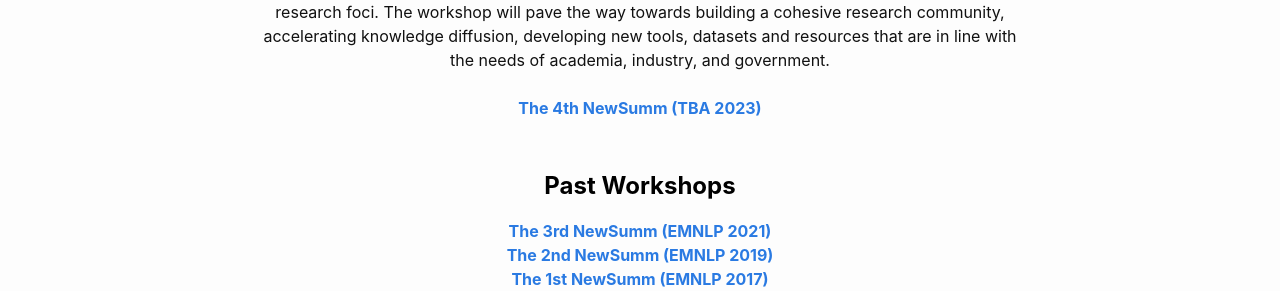
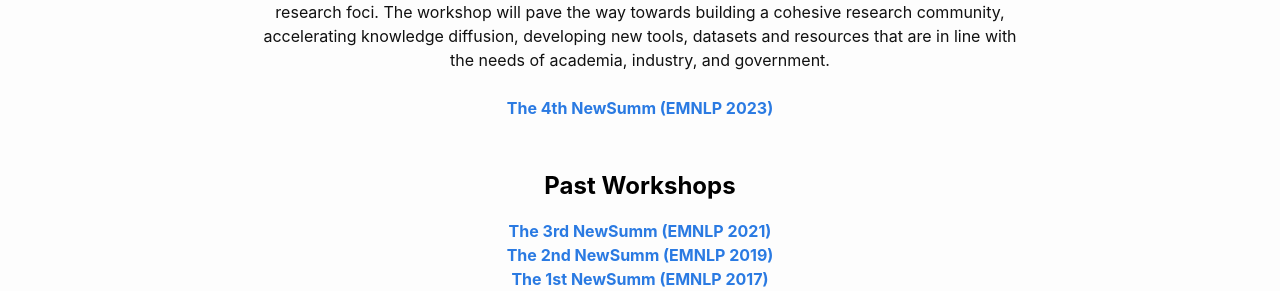
Before and after one commit to newsumm/newsumm.github.io, a Jekyll site: the page built from index.md, in a window 1280 px wide. Shown: the part 454-745 px from the top of the page. Built offline with Jekyll 4.4.1, drawn with Linux system fonts in a browser that asks for light colours.

Commit message:
Update index.md

```diff
--- a/index.md
+++ b/index.md
@@ -17,7 +17,7 @@ The goal for this workshop series is to provide a research forum for cross-ferti
 
 <br><br>
 
-<a href="https://newsumm.github.io/2023/"><b>The 4th NewSumm (TBA 2023)</b></a> <br>
+<a href="https://newsumm.github.io/2023/"><b>The 4th NewSumm (EMNLP 2023)</b></a> <br>
 
 <br><br>
 <!-- Call for Papers -->
```
